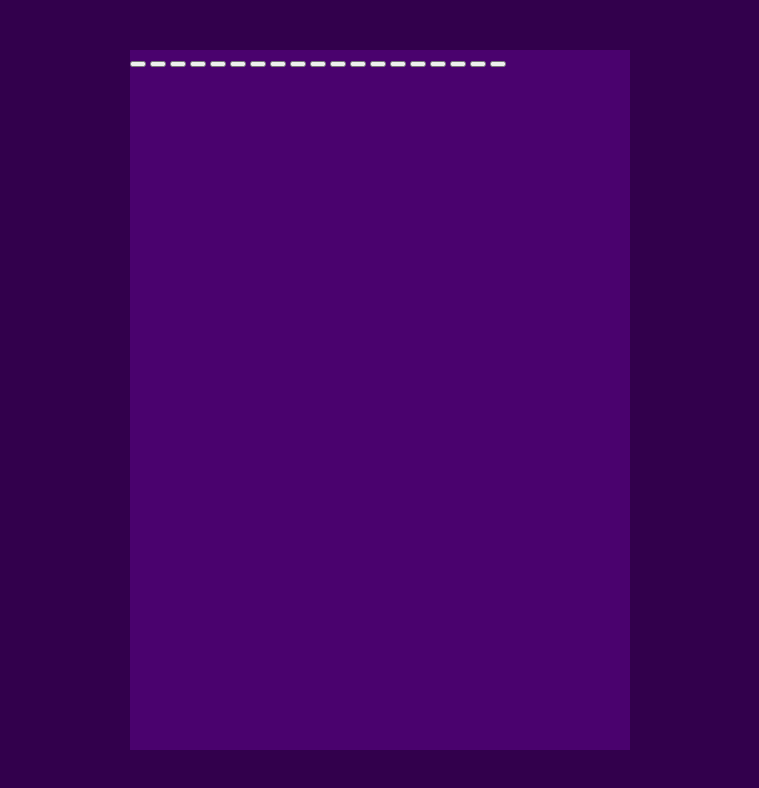
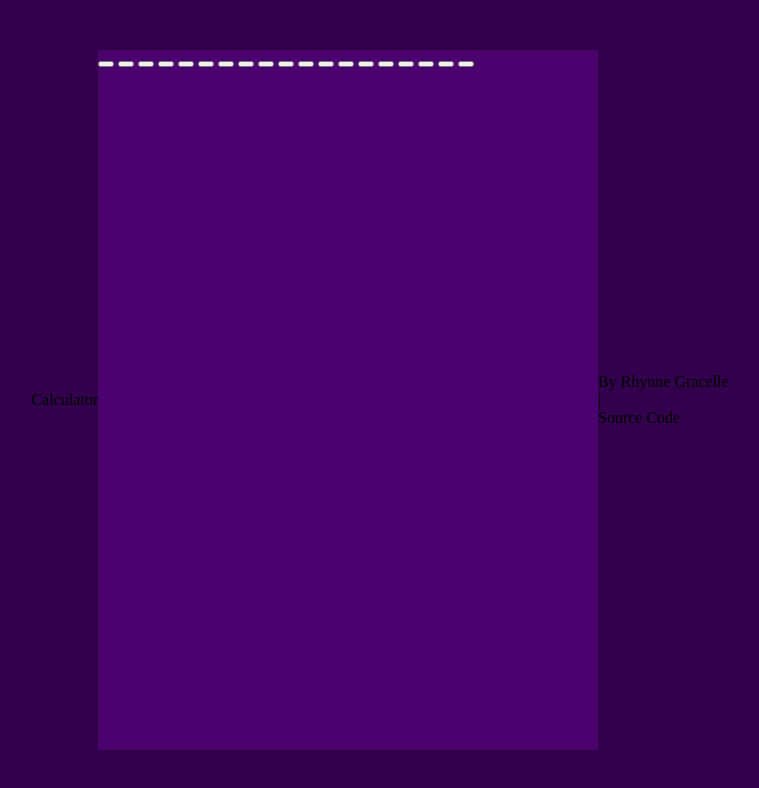
Before and after one commit to kevanpr/calculator, a plain HTML site: page index.html in a window 1280 px wide. Shown: the whole page, without its empty margins (260-1019 px from the left). Drawn offline with Linux system fonts and the light colour scheme.

Commit message:
feat: add title and creator container

```diff
--- a/index.html
+++ b/index.html
@@ -9,6 +9,7 @@
 </head>
 <body>
     <div class="container">
+        <div class="title">Calculator</div>
         <div class="calculator">
             <button></button>
             <button></button>
@@ -30,6 +31,11 @@
             <button></button>
             <button></button>
         </div>
+        <div class="creatorContainer">
+            <a class="creator">By Rhynne Gracelle</a>
+            <div class="divider"> | </div>
+            <a class="sourceCode">Source Code</a>
+        </div>
     </div>
 
 </body>
```
